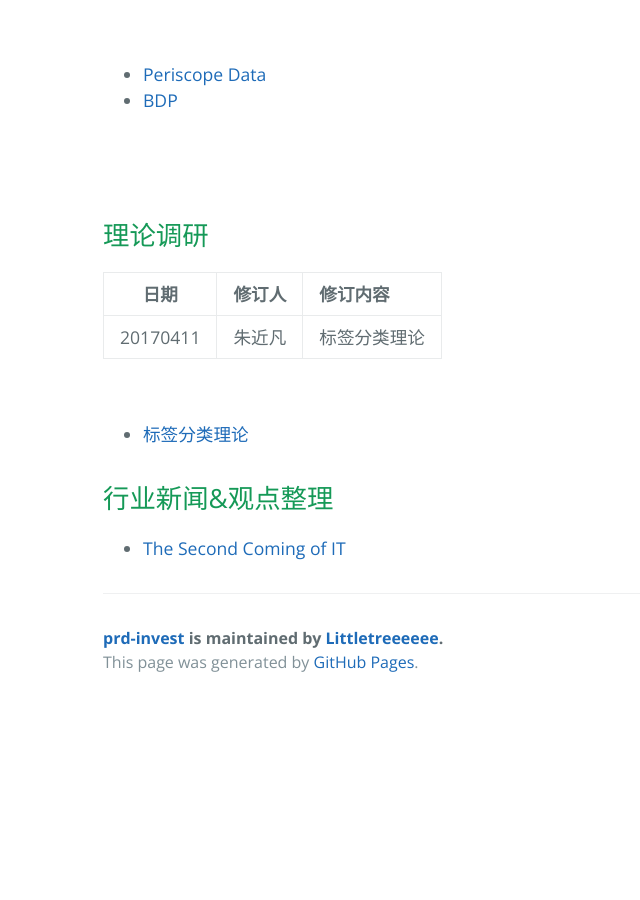
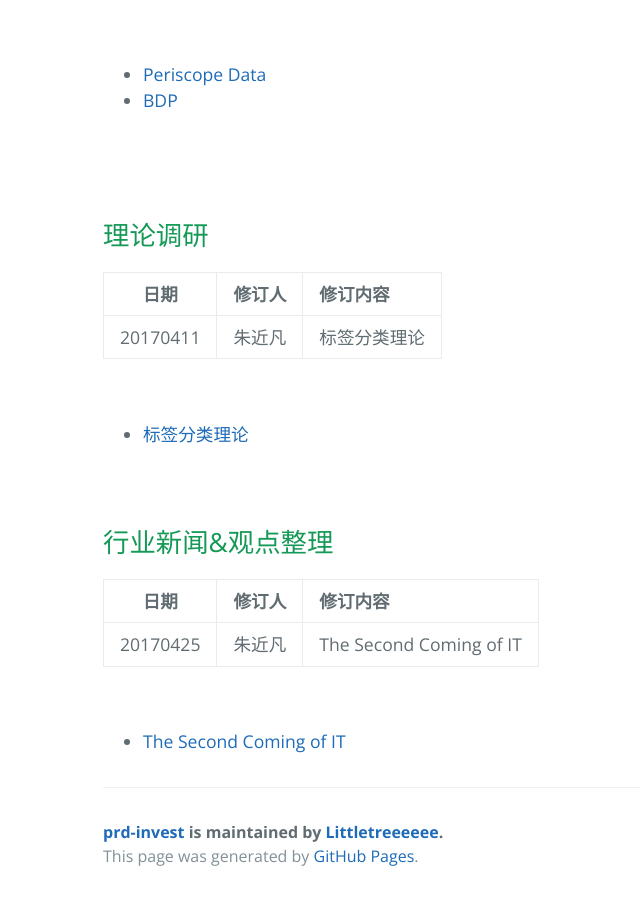
Before and after one commit to Littletreeeeee/prd-invest, a Jekyll site: the page built from index.md, in a window 1280 px wide and 900 px high, scrolled down 1813 px. Shown: the whole window, without its empty margins (121-761 px from the left). Built offline with Jekyll 4.4.1, drawn with Linux system fonts in a browser that asks for light colours; the repository's description, which GitHub fills in, is left out; our own code applies the rules of GitHub Pages for plain Markdown files; before the commit the page ends 2519 px from its top, so only the background shows below that.

Commit message:
edit content

```diff
--- a/index.md
+++ b/index.md
@@ -73,5 +73,16 @@ layout: default
 &emsp;&emsp;
 * [标签分类理论](documents/theory_analysis_tags_classification)
 
+&emsp;&emsp;
+&emsp;&emsp;
+
 ## 行业新闻&观点整理
+
+| 日期 | 修订人 | 修订内容 |
+|:---:| :-----------: | :----------- |
+| 20170425 | 朱近凡 | The Second Coming of IT |
+
+&emsp;&emsp;
+&emsp;&emsp;
+
 * [The Second Coming of IT](documents/news_the_second_coming_of_it)
```
